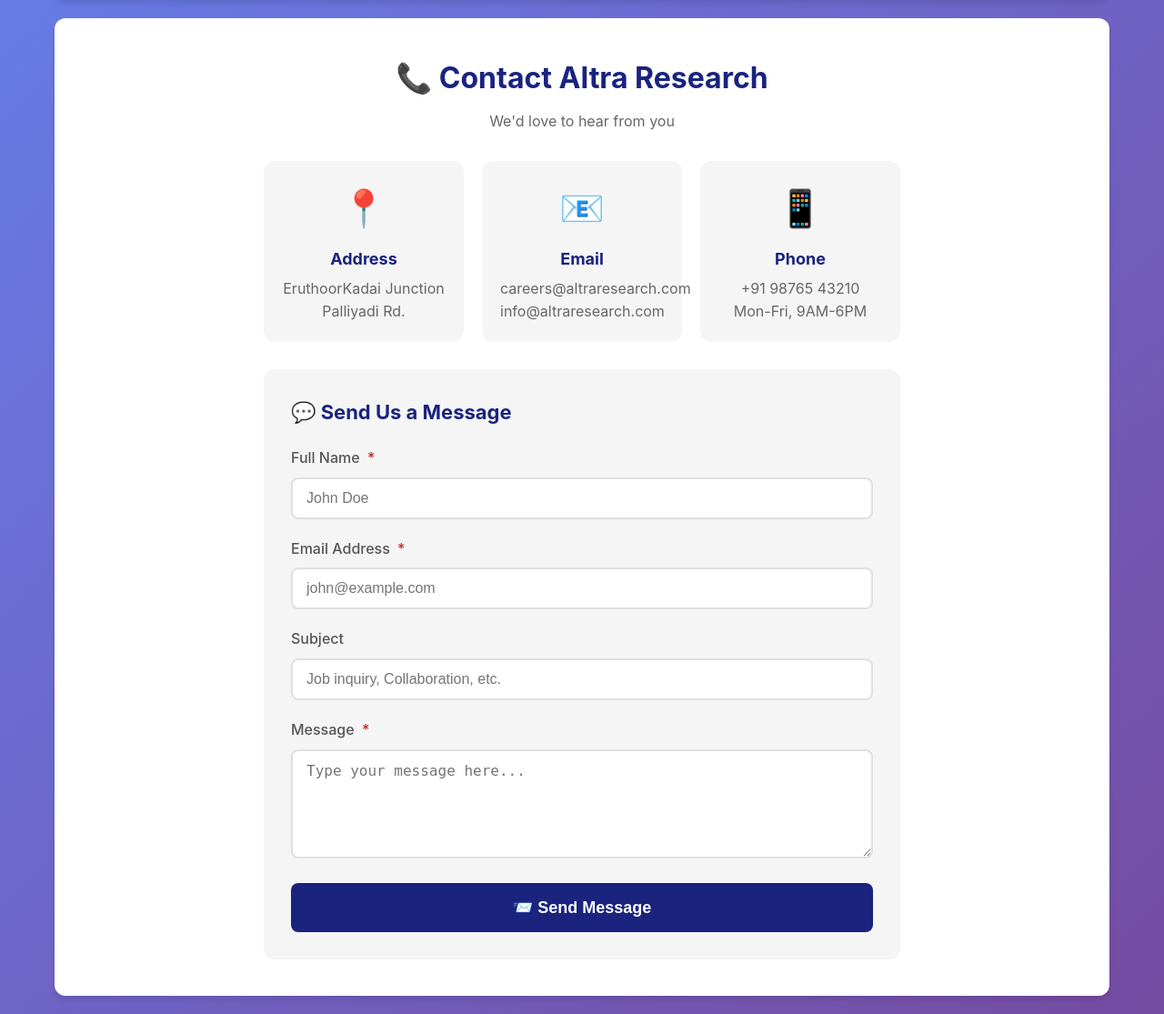
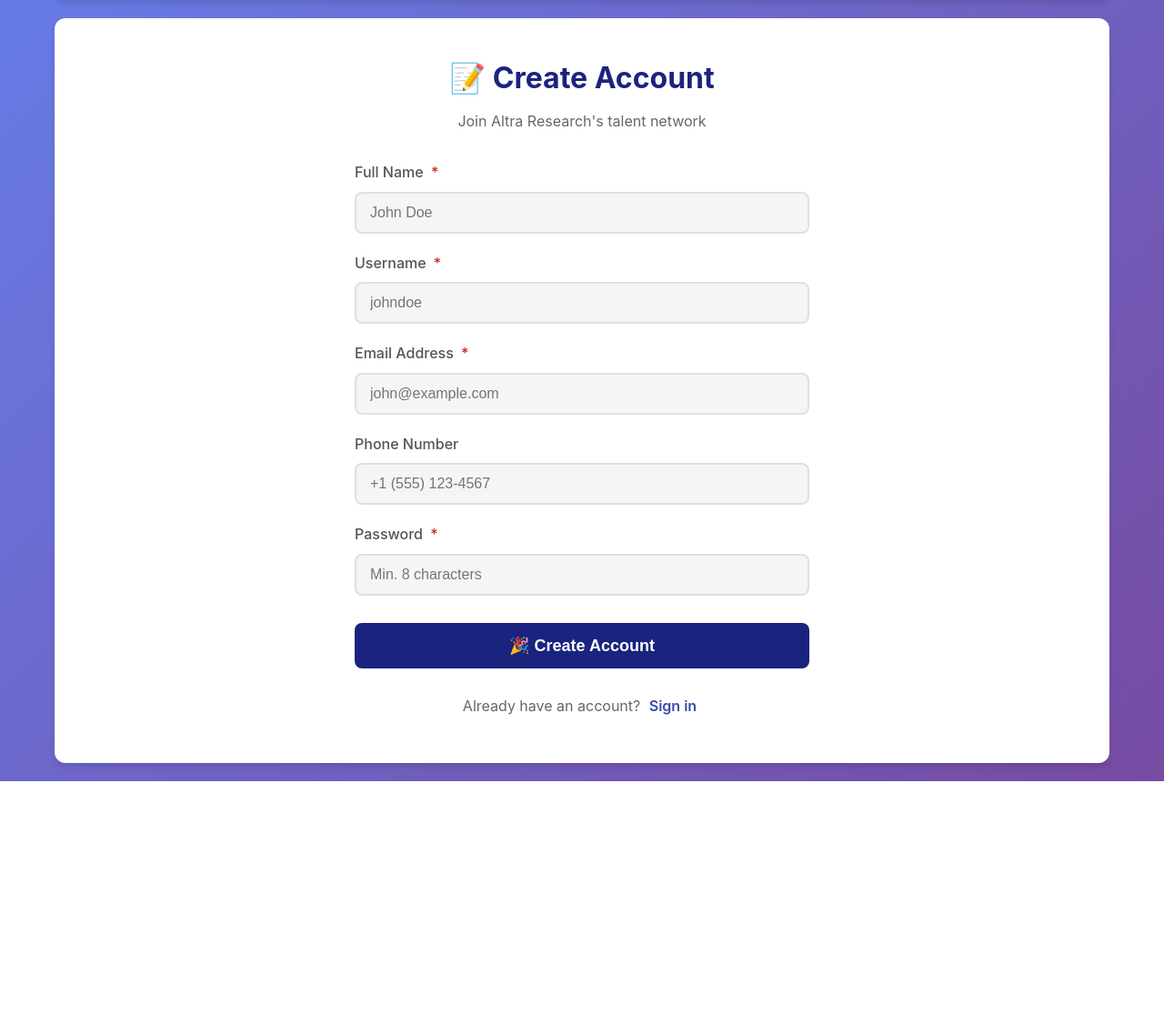
Before and after one commit to jeffrin-01/altra-research, a Flask app: page /register in a window 1280 px wide. Shown: the part 132-1247 px from the top of the page at 91% size. After the commit the page ends 991 px from the top, so only its background shows below. Run offline with Flask 3, Linux system fonts and the light colour scheme.

Commit message:
Your message describing what you changed

```diff
--- a/templates/register.html
+++ b/templates/register.html
@@ -1,10 +1,10 @@
-<!-- templates/contact.html -->
+<!-- templates/register.html -->
 {% extends "base.html" %}
-{% block title %}Contact - Altra Research{% endblock %}
+{% block title %}Register - Altra Research{% endblock %}
 {% block content %}
 <style>
-    .contact-container {
-        max-width: 700px;
+    .register-container {
+        max-width: 500px;
         margin: 0 auto;
         animation: fadeIn 0.5s ease;
     }
@@ -14,63 +14,15 @@
         to { opacity: 1; transform: translateY(0); }
     }
 
-    .contact-header {
+    .register-header {
         text-align: center;
         margin-bottom: 30px;
     }
 
-    .contact-header h2 {
+    .register-header h2 {
         color: var(--primary-color);
         font-size: clamp(24px, 5vw, 32px);
         margin-bottom: 10px;
-    }
-
-    .contact-info {
-        display: grid;
-        grid-template-columns: repeat(auto-fit, minmax(200px, 1fr));
-        gap: 20px;
-        margin-bottom: 30px;
-    }
-
-    .info-card {
-        background: var(--light-bg);
-        padding: 20px;
-        border-radius: var(--border-radius);
-        text-align: center;
-        transition: var(--transition);
-    }
-
-    .info-card:hover {
-        transform: translateY(-3px);
-        box-shadow: var(--box-shadow);
-    }
-
-    .info-icon {
-        font-size: clamp(32px, 6vw, 40px);
-        margin-bottom: 10px;
-    }
-
-    .info-card h4 {
-        color: var(--primary-color);
-        margin-bottom: 5px;
-        font-size: clamp(16px, 3vw, 18px);
-    }
-
-    .info-card p {
-        color: #666;
-        font-size: clamp(14px, 2.5vw, 16px);
-    }
-
-    .form-section {
-        background: var(--light-bg);
-        padding: 30px;
-        border-radius: var(--border-radius);
-    }
-
-    .form-section h3 {
-        color: var(--primary-color);
-        margin-bottom: 20px;
-        font-size: clamp(18px, 3.5vw, 22px);
     }
 
     .form-group {
@@ -85,31 +37,27 @@
         font-size: clamp(14px, 2.5vw, 16px);
     }
 
-    .form-input, .form-textarea {
+    .form-input {
         width: 100%;
         padding: 12px 15px;
         border: 2px solid #e0e0e0;
         border-radius: 8px;
         font-size: clamp(14px, 2.5vw, 16px);
         transition: var(--transition);
-        background: var(--white);
+        background: var(--light-bg);
         min-height: 44px;
     }
 
-    .form-textarea {
-        min-height: 120px;
-        resize: vertical;
-    }
-
-    .form-input:focus, .form-textarea:focus {
+    .form-input:focus {
         outline: none;
         border-color: var(--accent-color);
         box-shadow: 0 0 0 3px rgba(57, 73, 171, 0.1);
+        background: var(--white);
     }
 
     .submit-btn {
         width: 100%;
-        padding: 16px;
+        padding: 14px;
         background: var(--primary-color);
         color: var(--white);
         border: none;
@@ -119,6 +67,7 @@
         cursor: pointer;
         transition: var(--transition);
         min-height: 44px;
+        margin-top: 10px;
     }
 
     .submit-btn:hover, .submit-btn:focus {
@@ -132,105 +81,92 @@
         transform: translateY(0);
     }
 
+    .login-link {
+        text-align: center;
+        margin-top: 20px;
+        color: #666;
+        font-size: clamp(14px, 2.5vw, 16px);
+    }
+
+    .login-link a {
+        color: var(--accent-color);
+        text-decoration: none;
+        font-weight: 600;
+        padding: 5px;
+        min-height: 44px;
+        display: inline-flex;
+        align-items: center;
+    }
+
     .required {
         color: #c62828;
         margin-left: 4px;
     }
-
-    @media (max-width: 480px) {
-        .contact-info {
-            grid-template-columns: 1fr;
-        }
-        .form-section { padding: 20px; }
-    }
 </style>
 
-<div class="contact-container">
-    <div class="contact-header">
-        <h2>📞 Contact Altra Research</h2>
-        <p style="color: #666; font-size: clamp(14px, 2.5vw, 16px);">We'd love to hear from you</p>
+<div class="register-container">
+    <div class="register-header">
+        <h2>📝 Create Account</h2>
+        <p style="color: #666;">Join Altra Research's talent network</p>
     </div>
 
-    <div class="contact-info">
-        <div class="info-card">
-            <div class="info-icon">📍</div>
-            <h4>Address</h4>
-            <p>EruthoorKadai Junction<br>Palliyadi Rd.</p>
-        </div>
-        <div class="info-card">
-            <div class="info-icon">📧</div>
-            <h4>Email</h4>
-            <p>careers@altraresearch.com<br>info@altraresearch.com</p>
-        </div>
-        <div class="info-card">
-            <div class="info-icon">📱</div>
-            <h4>Phone</h4>
-            <p>+91 98765 43210<br>Mon-Fri, 9AM-6PM</p>
-        </div>
+    <form method="POST" action="{{ url_for('register') }}" autocomplete="on">
+        <div class="form-group">
+            <label for="full_name">Full Name <span class="required">*</span></label>
+            <input type="text" id="full_name" name="full_name" class="form-input"
+                   required placeholder="John Doe" tabindex="0"
+                   autocomplete="name" aria-label="Full name">
         </div>
 
-    <div class="form-section">
-        <h3>💬 Send Us a Message</h3>
-        <form method="POST" action="{{ url_for('contact') }}" id="contactForm">
         <div class="form-group">
-                <label for="name">Full Name <span class="required">*</span></label>
-                <input type="text" id="name" name="name" class="form-input"
-                       required placeholder="John Doe" tabindex="0"
-                       aria-label="Full name">
+            <label for="username">Username <span class="required">*</span></label>
+            <input type="text" id="username" name="username" class="form-input"
+                   required placeholder="johndoe" tabindex="0"
+                   autocomplete="username" aria-label="Username">
         </div>
 
         <div class="form-group">
             <label for="email">Email Address <span class="required">*</span></label>
             <input type="email" id="email" name="email" class="form-input"
                    required placeholder="john@example.com" tabindex="0"
-                       aria-label="Email address">
+                   autocomplete="email" aria-label="Email address">
         </div>
 
         <div class="form-group">
-                <label for="subject">Subject</label>
-                <input type="text" id="subject" name="subject" class="form-input"
-                       placeholder="Job inquiry, Collaboration, etc." tabindex="0"
-                       aria-label="Subject">
+            <label for="phone">Phone Number</label>
+            <input type="tel" id="phone" name="phone" class="form-input"
+                   placeholder="+1 (555) 123-4567" tabindex="0"
+                   autocomplete="tel" aria-label="Phone number">
         </div>
 
         <div class="form-group">
-                <label for="message">Message <span class="required">*</span></label>
-                <textarea id="message" name="message" class="form-textarea"
-                          required placeholder="Type your message here..."
-                          tabindex="0" aria-label="Message"></textarea>
+            <label for="password">Password <span class="required">*</span></label>
+            <input type="password" id="password" name="password" class="form-input"
+                   required placeholder="Min. 8 characters" tabindex="0"
+                   autocomplete="new-password" aria-label="Password"
+                   minlength="8">
         </div>
 
         <button type="submit" class="submit-btn" tabindex="0">
-                📨 Send Message
+            🎉 Create Account
         </button>
     </form>
+
+    <div class="login-link">
+        Already have an account? <a href="{{ url_for('login') }}" tabindex="0">Sign in</a>
     </div>
 </div>
 
 <script>
-    // Form validation
-    document.getElementById('contactForm').addEventListener('submit', function(e) {
-        const name = document.getElementById('name').value.trim();
-        const email = document.getElementById('email').value.trim();
-        const message = document.getElementById('message').value.trim();
-
-        if (!name || !email || !message) {
+    // Password validation
+    document.querySelector('form').addEventListener('submit', function(e) {
+        const password = document.getElementById('password').value;
+        if (password.length < 8) {
             e.preventDefault();
-            alert('Please fill in all required fields');
-            return false;
-        }
-
-        if (!isValidEmail(email)) {
-            e.preventDefault();
-            alert('Please enter a valid email address');
+            alert('Password must be at least 8 characters long');
             return false;
         }
     });
-
-    function isValidEmail(email) {
-        const re = /^[^\s@]+@[^\s@]+\.[^\s@]+$/;
-        return re.test(email);
-    }
 
     // Touch feedback
     document.querySelector('.submit-btn').addEventListener('touchstart', function() {
```
Lines whose indentation alone changed are shown as unchanged.
